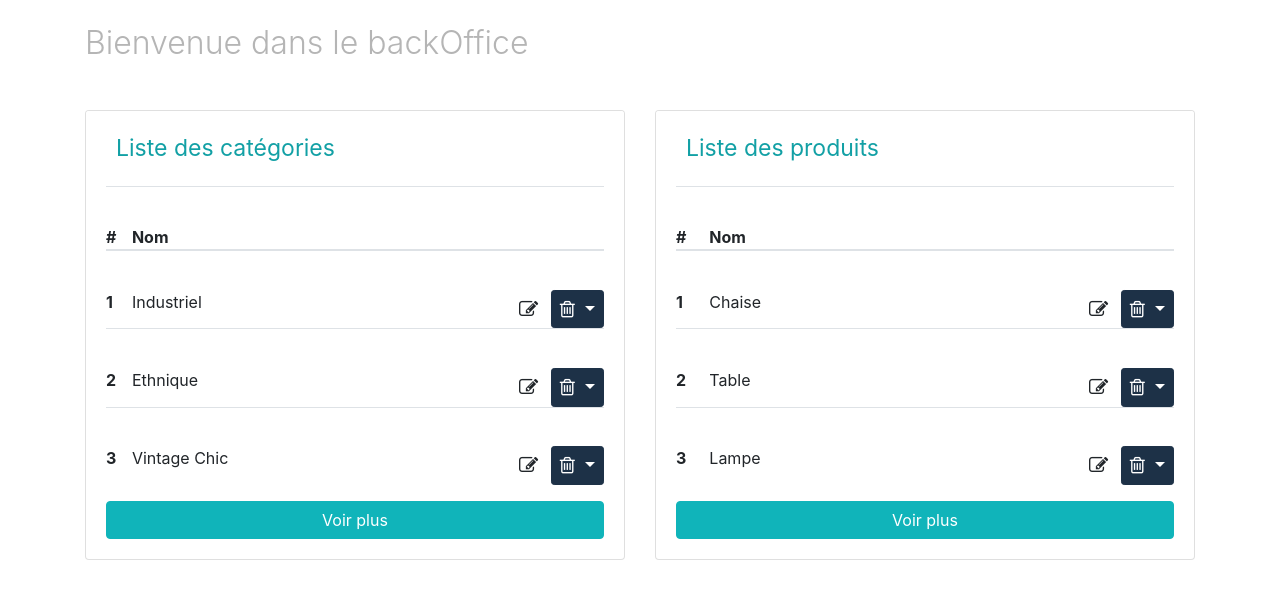
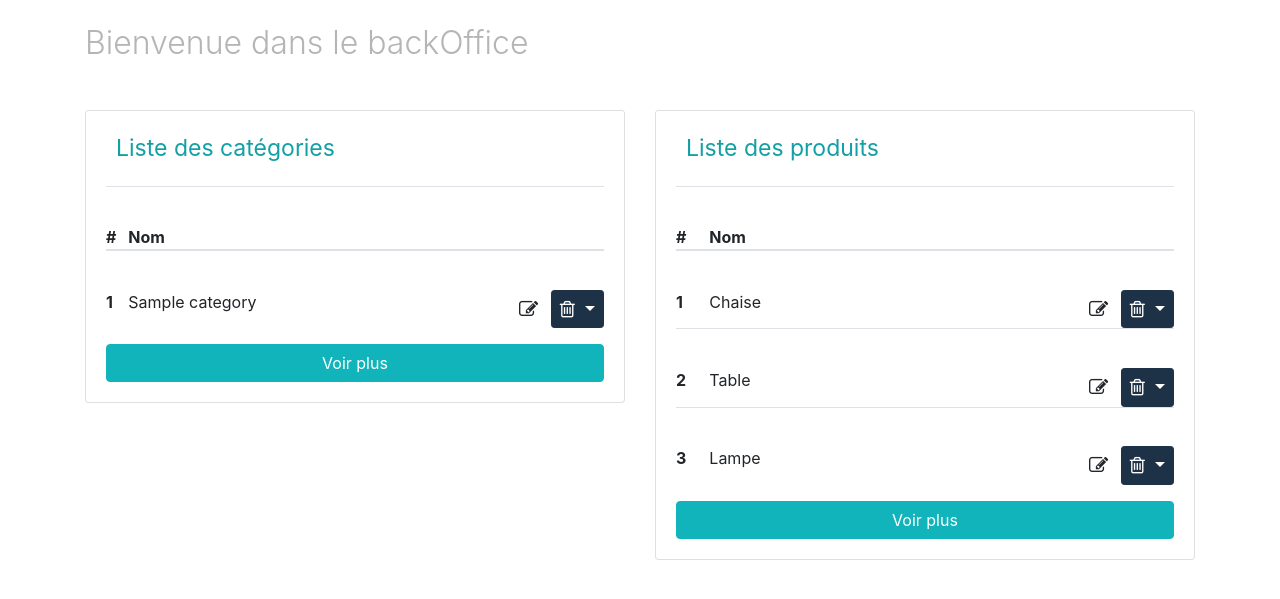
Before and after one commit to LisNeang/cocoon-bo, a PHP site: template app/views/main/home.tpl.php in a window 1280 px wide. Shown: the part 92-691 px from the top of the page. Run offline with PHP 8.4, Linux system fonts and the light colour scheme; the template is opened without the code that fills it: most values are stand-ins (such as "Sample title", 1, 10 or a date in 2020).

Commit message:
homepage category list dynamic

```diff
--- a/app/views/main/home.tpl.php
+++ b/app/views/main/home.tpl.php
@@ -16,9 +16,11 @@
                         </tr>
                     </thead>
                     <tbody>
+                      <?php foreach($categories as $category): ?>
+
                         <tr>
-                            <th scope="row">1</th>
-                            <td>Industriel</td>
+                            <th scope="row"><?= $category->getId()?></th>
+                            <td><?= $category->getName()?></td>
                             <td class="text-right">
                                 <a href="" class="btn btn-sm btn-warning">
                                     <i class="fa fa-pencil-square-o" aria-hidden="true"></i>
@@ -36,46 +38,9 @@
                                 </div>
                             </td>
                         </tr>
-                        <tr>
-                            <th scope="row">2</th>
-                            <td>Ethnique</td>
-                            <td class="text-right">
-                                <a href="" class="btn btn-sm btn-warning">
-                                    <i class="fa fa-pencil-square-o" aria-hidden="true"></i>
-                                </a>
-                                <!-- Example single danger button -->
-                                <div class="btn-group">
-                                    <button type="button" class="btn btn-sm btn-danger dropdown-toggle"
-                                        data-toggle="dropdown" aria-haspopup="true" aria-expanded="false">
-                                        <i class="fa fa-trash-o" aria-hidden="true"></i>
-                                    </button>
-                                    <div class="dropdown-menu">
-                                        <a class="dropdown-item" href="#">Oui, je veux supprimer</a>
-                                        <a class="dropdown-item" href="#" data-toggle="dropdown">Oups !</a>
-                                    </div>
-                                </div>
-                            </td>
-                        </tr>
-                        <tr>
-                            <th scope="row">3</th>
-                            <td>Vintage Chic</td>
-                            <td class="text-right">
-                                <a href="" class="btn btn-sm btn-warning">
-                                    <i class="fa fa-pencil-square-o" aria-hidden="true"></i>
-                                </a>
-                                <!-- Example single danger button -->
-                                <div class="btn-group">
-                                    <button type="button" class="btn btn-sm btn-danger dropdown-toggle"
-                                        data-toggle="dropdown" aria-haspopup="true" aria-expanded="false">
-                                        <i class="fa fa-trash-o" aria-hidden="true"></i>
-                                    </button>
-                                    <div class="dropdown-menu">
-                                        <a class="dropdown-item" href="#">Oui, je veux supprimer</a>
-                                        <a class="dropdown-item" href="#" data-toggle="dropdown">Oups !</a>
-                                    </div>
-                                </div>
-                            </td>
-                        </tr>
+
+                      <?php endforeach; ?>
+
                     </tbody>
                 </table>
                 <a href="categories.html" class="btn btn-block btn-blue">Voir plus</a>
```
Also changed, not shown: app/Controllers/MainController.php (+7 -1 lines), app/Models/Category.php (+22 -0 lines).
